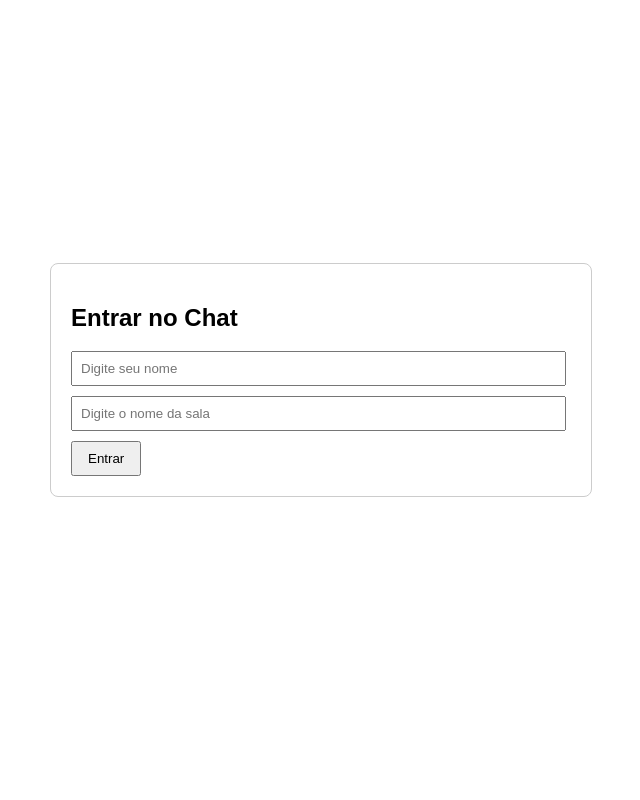
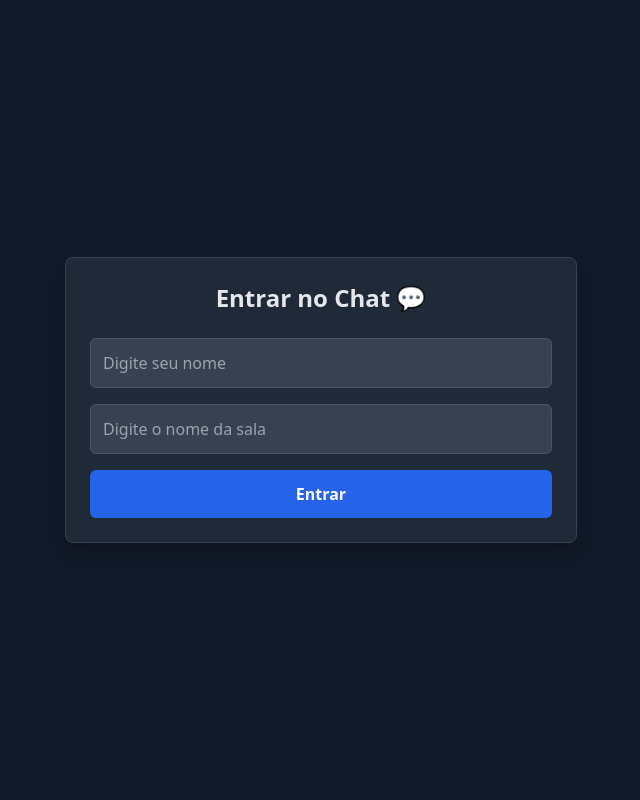
Before and after one commit to guilhermebueno6/chatroom-scs, a Flask app: page / in a window 1280 px wide. Shown: the whole page, without its empty margins (319-959 px from the left). Run offline with Flask 3, Linux system fonts and the light colour scheme; some libraries are stand-ins or nearby versions.

Commit message:
Embelezando o aplicativo

```diff
--- a/templates/index.html
+++ b/templates/index.html
@@ -4,32 +4,28 @@
     <meta charset="UTF-8">
     <meta name="viewport" content="width=device-width, initial-scale=1.0">
     <title>Chatroom com Fernet</title>
-    <style>
-        body { font-family: Arial, sans-serif; margin: 20px; display: flex; justify-content: center; align-items: center; height: 90vh; }
-        .container { width: 100%; max-width: 500px; border: 1px solid #ccc; padding: 20px; border-radius: 8px; }
-        #login-view input { display: block; width: 95%; padding: 8px; margin-bottom: 10px; }
-        #chat-area { height: 400px; border: 1px solid #eee; padding: 10px; overflow-y: scroll; margin-bottom: 10px; background-color: #f9f9f9; }
-        #message-input { width: calc(100% - 80px); padding: 8px; }
-        button { padding: 8px 15px; }
-        .message { margin-bottom: 5px; padding: 5px; }
-        .status-msg { text-align: center; color: #888; font-style: italic; }
-    </style>
+    <script src="https://cdn.tailwindcss.com"></script>
 </head>
-<body>
+<body class="bg-gray-900 text-white flex items-center justify-center min-h-screen font-sans">
 
-    <div class="container">
+    <div class="container bg-gray-800 w-full max-w-lg p-6 rounded-lg shadow-lg border border-gray-700">
         <div id="login-view">
-            <h2>Entrar no Chat</h2>
-            <input type="text" id="username-input" placeholder="Digite seu nome">
-            <input type="text" id="room-input" placeholder="Digite o nome da sala">
-            <button id="join-button">Entrar</button>
+            <h2 class="text-2xl font-bold mb-6 text-center text-gray-200">Entrar no Chat 💬</h2>
+            <div class="space-y-4">
+                <input type="text" id="username-input" placeholder="Digite seu nome" class="w-full p-3 bg-gray-700 border border-gray-600 rounded-md focus:outline-none focus:ring-2 focus:ring-blue-500 transition">
+                <input type="text" id="room-input" placeholder="Digite o nome da sala" class="w-full p-3 bg-gray-700 border border-gray-600 rounded-md focus:outline-none focus:ring-2 focus:ring-blue-500 transition">
+                <button id="join-button" class="w-full py-3 bg-blue-600 hover:bg-blue-700 rounded-md font-semibold transition-colors">Entrar</button>
+            </div>
         </div>
 
         <div id="chat-view" style="display: none;">
-            <h3 id="room-title"></h3>
-            <div id="chat-area"></div>
-            <input type="text" id="message-input" placeholder="Digite sua mensagem">
-            <button id="send-button">Enviar</button>
+            <h3 id="room-title" class="text-xl font-semibold mb-3 text-center text-gray-300"></h3>
+            <div id="chat-area" class="h-96 bg-gray-900 border border-gray-700 rounded-md p-4 overflow-y-auto mb-4 flex flex-col gap-3">
+                </div>
+            <div class="flex">
+                <input type="text" id="message-input" placeholder="Digite sua mensagem" class="flex-grow p-3 bg-gray-700 border border-gray-600 rounded-l-md focus:outline-none focus:ring-2 focus:ring-blue-500 transition">
+                <button id="send-button" class="px-6 py-3 bg-blue-600 hover:bg-blue-700 rounded-r-md font-semibold transition-colors">Enviar</button>
+            </div>
         </div>
     </div>
 
@@ -53,7 +49,7 @@
             let currentRoom = '';
             let currentUsername = '';
 
-            joinButton.addEventListener('click', () => {
+            const joinRoom = () => {
                 const username = usernameInput.value.trim();
                 const roomName = roomInput.value.trim();
 
@@ -66,12 +62,18 @@
                     loginView.style.display = 'none';
                     chatView.style.display = 'block';
                     roomTitle.innerText = `Sala: ${currentRoom}`;
+                    messageInput.focus();
                 } else {
                     alert('Por favor, preencha seu nome e o nome da sala.');
                 }
+            };
+
+            joinButton.addEventListener('click', joinRoom);
+            roomInput.addEventListener('keypress', (e) => {
+                if (e.key === 'Enter') joinRoom();
             });
 
-            sendButton.addEventListener('click', async () => {
+            const sendMessage = async () => {
                 const message = messageInput.value.trim();
                 if (!message) return;
 
@@ -86,6 +88,11 @@
                     socket.emit('send_message', { message: data.encrypted });
                     messageInput.value = '';
                 }
+            };
+
+            sendButton.addEventListener('click', sendMessage);
+            messageInput.addEventListener('keypress', (e) => {
+                if (e.key === 'Enter') sendMessage();
             });
 
             socket.on('new_encrypted_message', async (data) => {
@@ -100,18 +107,34 @@
                 const decryptedData = await response.json();
 
                 if (decryptedData.decrypted) {
-                    const messageDiv = document.createElement('div');
-                    messageDiv.classList.add('message');
-                    messageDiv.innerHTML = `<strong>${username}:</strong> ${decryptedData.decrypted}`;
-                    chatArea.appendChild(messageDiv);
+
+                    const messageWrapper = document.createElement('div');
+                    messageWrapper.className = 'w-full flex';
+
+                    const messageBubble = document.createElement('div');
+                    messageBubble.className = 'p-3 rounded-lg max-w-md break-words';
+
+                    if (username === currentUsername) {
+                        messageWrapper.classList.add('justify-end');
+                        messageBubble.classList.add('bg-blue-800', 'text-white');
+                        messageBubble.innerText = decryptedData.decrypted;
+                    } else {
+                        messageWrapper.classList.add('justify-start');
+                        messageBubble.classList.add('bg-gray-700');
+                        messageBubble.innerHTML = `<strong class="text-blue-400">${username}:</strong> ${decryptedData.decrypted}`;
+                    }
+
+                    messageWrapper.appendChild(messageBubble);
+                    chatArea.appendChild(messageWrapper);
+
                 }
                 chatArea.scrollTop = chatArea.scrollHeight;
             });
 
             socket.on('status', (data) => {
                 const statusDiv = document.createElement('div');
-                statusDiv.classList.add('status-msg');
-                statusDiv.innerHTML = `<p><em>${data.msg}</em></p>`;
+                statusDiv.className = 'text-center text-gray-500 italic text-sm';
+                statusDiv.innerHTML = `<p>${data.msg}</p>`;
                 chatArea.appendChild(statusDiv);
                 chatArea.scrollTop = chatArea.scrollHeight;
             });
```
